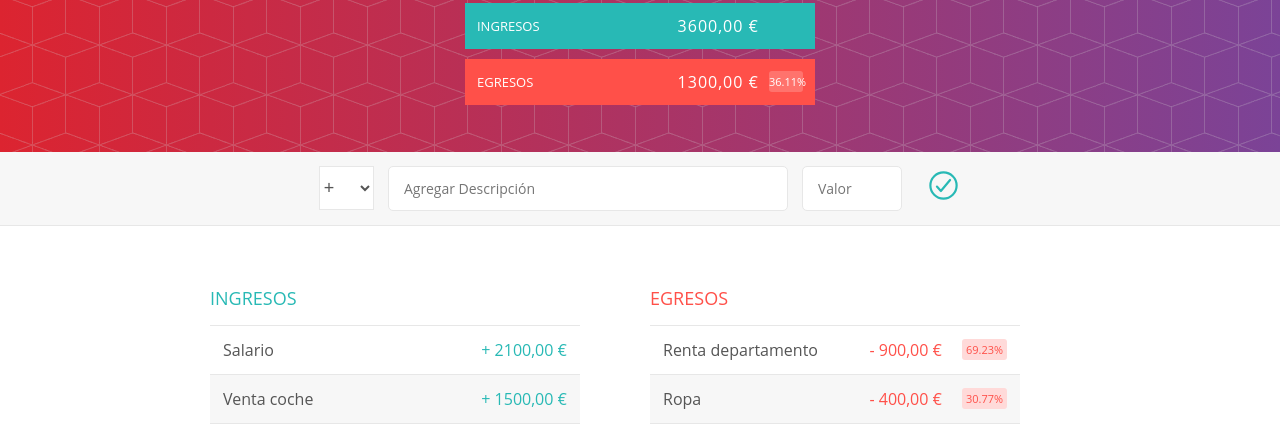
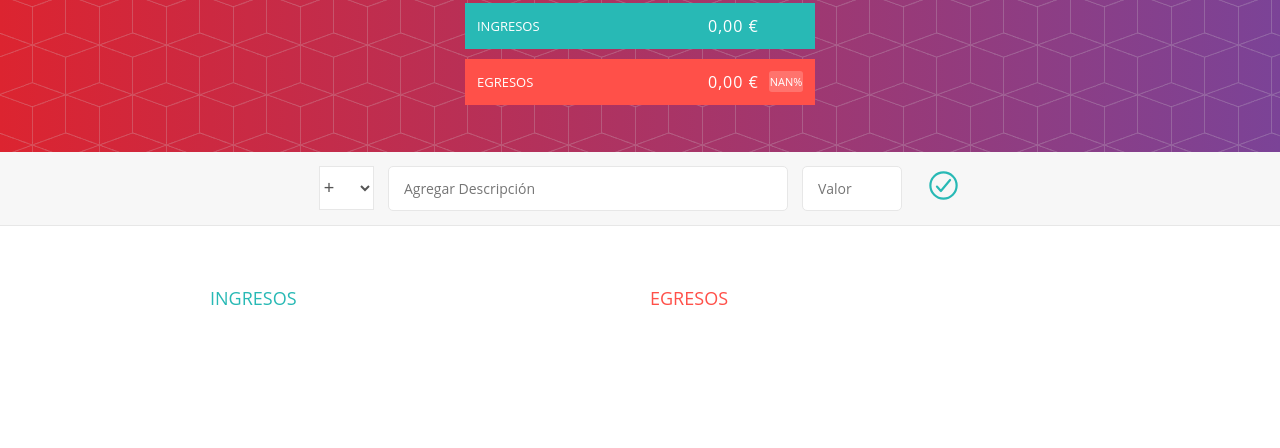
Before and after one commit to unsocialcarlos/App-Presupuesto, a plain HTML site: page index.html in a window 1280 px wide. Shown: the part 168-616 px from the top of the page. Drawn offline with nearby package versions, Linux system fonts and the light colour scheme.

Commit message:
Finished-1.1

```diff
--- a/css/estilos.css
+++ b/css/estilos.css
@@ -12,7 +12,7 @@
 
 body {
     color: #555;
-    font-family: Open Sans;
+    font-family: 'Open Sans', sans-serif;
     font-size: 16px;
     position: relative;
     height: 100vh;
--- a/index.html
+++ b/index.html
@@ -31,7 +31,7 @@
         </div>
     </div>
 
-    <form id='forma' onsubmit="return false;">
+    <form id='forma' onsubmit="return false;"> <!-- Si queremos enviar los datos a un servidor quitar este onsubmit -->
         <div class="agregar">
             <div class="agregar_contenedor">
                 <select class='agregar_tipo' id='tipo'>
--- a/js/app.js
+++ b/js/app.js
@@ -1,11 +1,7 @@
 const ingresos = [
-    new Ingreso('Salario', 2100.00),
-    new Ingreso('Venta coche', 1500)
 ];
 
 const egresos = [
-    new Egreso('Renta departamento', 900),
-    new Egreso('Ropa', 400)
 ];
 
 let cargarApp = ()=>{
```
